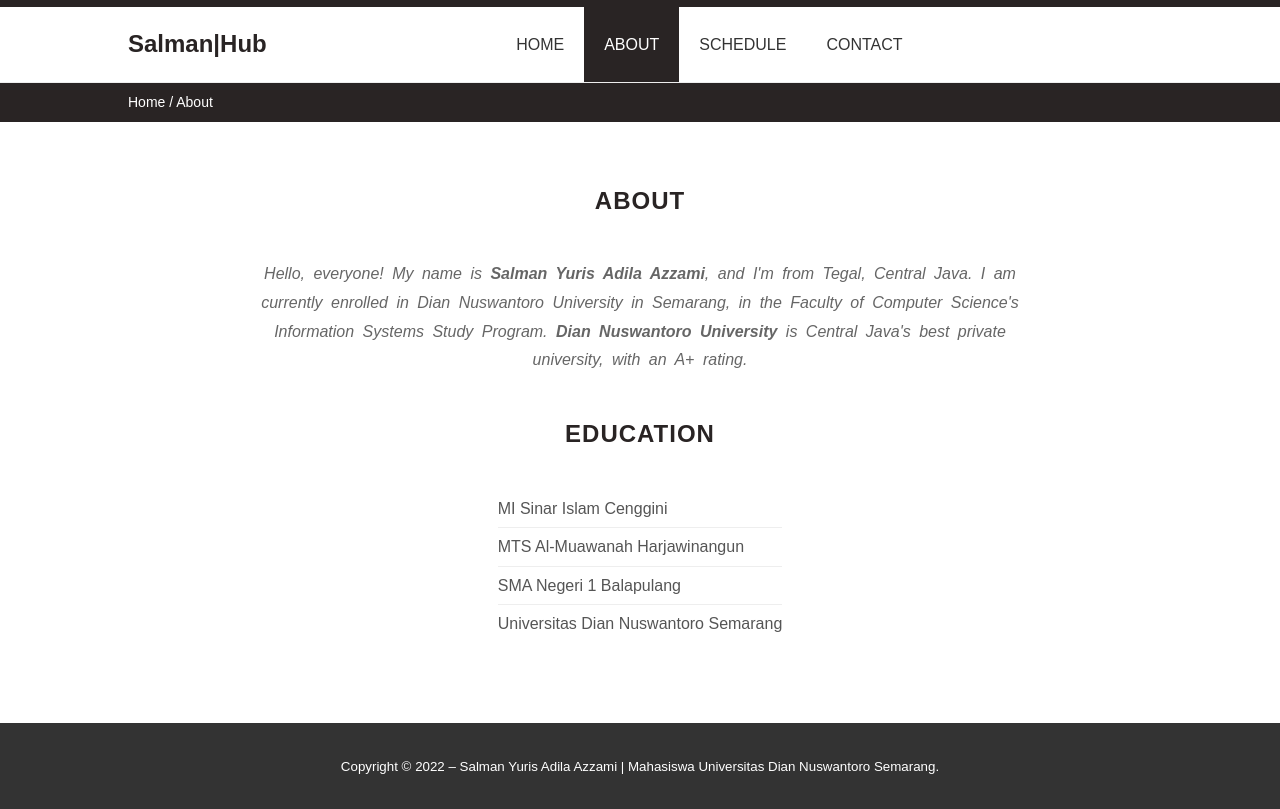
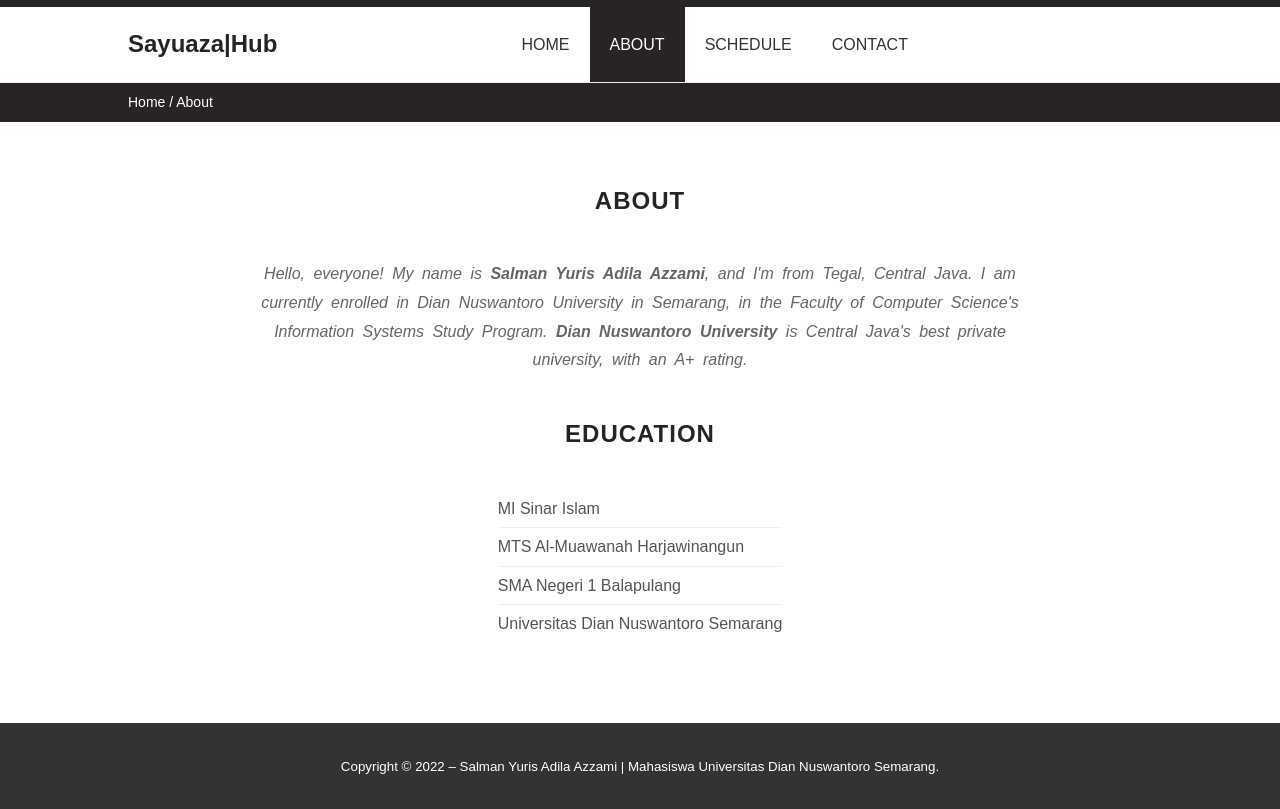
Before and after one commit to Salmanyuris/LandingPage-Latihan, a plain HTML site: page about.html in a window 1280 px wide. Shown: the part 29-838 px from the top of the page. Drawn offline with Linux system fonts and the light colour scheme.

Commit message:
Update header and education list in about.html

```diff
--- a/about.html
+++ b/about.html
@@ -24,7 +24,7 @@
     <!-- Navigasi -->
     <header>
         <div class="container">
-            <h1><a href="index.html">Salman|Hub</a></h1>
+            <h1><a href="index.html">Sayuaza|Hub</a></h1>
             <nav>
                 <ul class="nav-list">
                     <li><a href="index.html">HOME</a></li>
@@ -57,7 +57,7 @@
             <div class="education">
                 <h3>EDUCATION</h3>
                 <ul class="education-list">
-                    <li>MI Sinar Islam Cenggini</li>
+                    <li>MI Sinar Islam</li>
                     <li>MTS Al-Muawanah Harjawinangun</li>
                     <li>SMA Negeri 1 Balapulang</li>
                     <li>Universitas Dian Nuswantoro Semarang</li>
```
